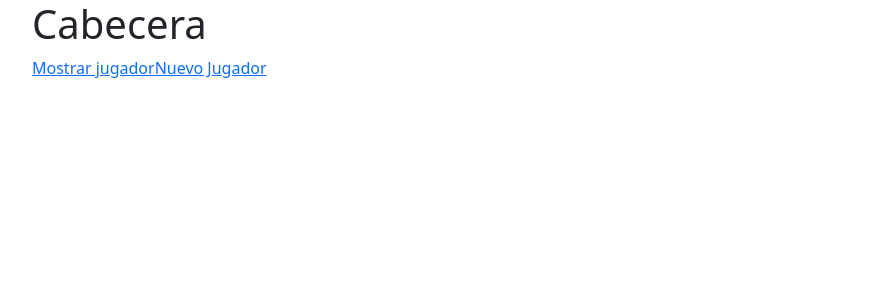
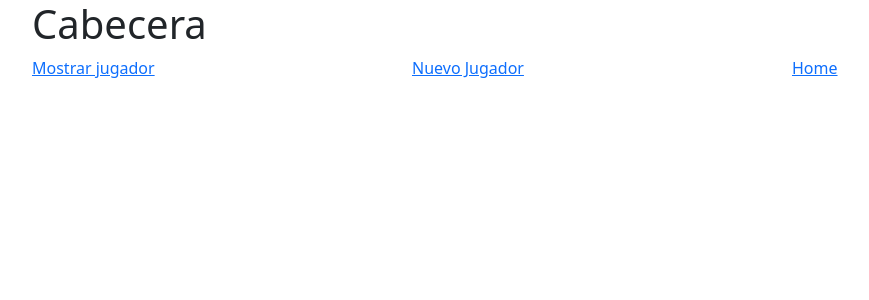
Before and after one commit to vvtrujillo/proymern, a React (Create React App) app in the folder client/: page / in a window 1280 px wide. Shown: the top 300 px of the page, without its empty margins (50-919 px from the left). Built offline with nearby package versions, Linux system fonts and the light colour scheme; no server answers.

Commit message:
commit 21-08-2022

```diff
--- a/client/src/App.js
+++ b/client/src/App.js
@@ -1,6 +1,6 @@
 import logo from './logo.svg';
 import './App.css';
-import {Col, Container} from 'reactstrap';
+import {Col, Container, Row} from 'reactstrap';
 import Main from './Components/Main';
 import { useEffect, useState } from 'react';
 import axios from 'axios';
@@ -72,7 +72,7 @@ function App() {
     axios.get('http://localhost:8000/api/v1/jugadores')
       .then(resp => {
         if(!resp.data.error){
-          //console.log(resp.data.datosJug)
+          console.log('Use Effect para traer los jugadores',resp.data.datosJug)
           setDatos(resp.data.datosJug);
         }else {
           Swal.fire('Ooops!!!', resp.data.mensaje, 'error');
@@ -83,10 +83,11 @@ function App() {
   return (
     <Container>
       <Main></Main>
-      <Col>
-        <Link to={'/mostrar'}>Mostrar jugador</Link>
-        <Link to={'/nuevo'}>Nuevo Jugador</Link>
-      </Col>
+      <Row>
+        <Col><Link to={'/mostrar'}>Mostrar jugador</Link></Col>
+        <Col><Link to={'/nuevo'}>Nuevo Jugador</Link></Col>
+        <Col><Link to='/'>Home</Link></Col>
+      </Row>
       <Routes>
         <Route path='mostrar' element={<Listado datos={datos} EliminarFn={Eliminar}></Listado>}></Route>
         <Route path='nuevo' element={<FormCrearJugador CrearJugadorFn={CrearJugador}></FormCrearJugador>}></Route>
--- a/client/src/Components/jugador/FormCrearJugador.jsx
+++ b/client/src/Components/jugador/FormCrearJugador.jsx
@@ -1,6 +1,6 @@
 import React from 'react';
 import { useState, useEffect } from 'react';
-import { useNavigate, useParams } from 'react-router-dom';
+import { Link, useNavigate, useParams } from 'react-router-dom';
 import { Button, Container, Form, FormGroup, Input, Label } from 'reactstrap';
 import axios from 'axios';
 import Swal from 'sweetalert2';
@@ -31,9 +31,11 @@ const FormCrearJugador = ({CrearJugadorFn, editarJugadorFn}) => {
 
         if(!id){
             respuesta = await CrearJugadorFn(formulario);
+            console.log('Crea Jugador', formulario);
             setFormulario(estadoInicial);
         } else {
             respuesta = await editarJugadorFn(formulario);
+            console.log('Update Jugador', formulario);
             setFormulario(estadoInicial);
         }
 
--- a/client/src/Components/jugador/Listado.jsx
+++ b/client/src/Components/jugador/Listado.jsx
@@ -9,8 +9,6 @@ const dataUpdate = {
 }
 
 const Listado = ({datos, EliminarFn}) => {
-
-
 
     return(
 
```
Also changed, not shown: client/src/Components/jugador/JugadorAdmin.jsx (line endings or trailing spaces).
